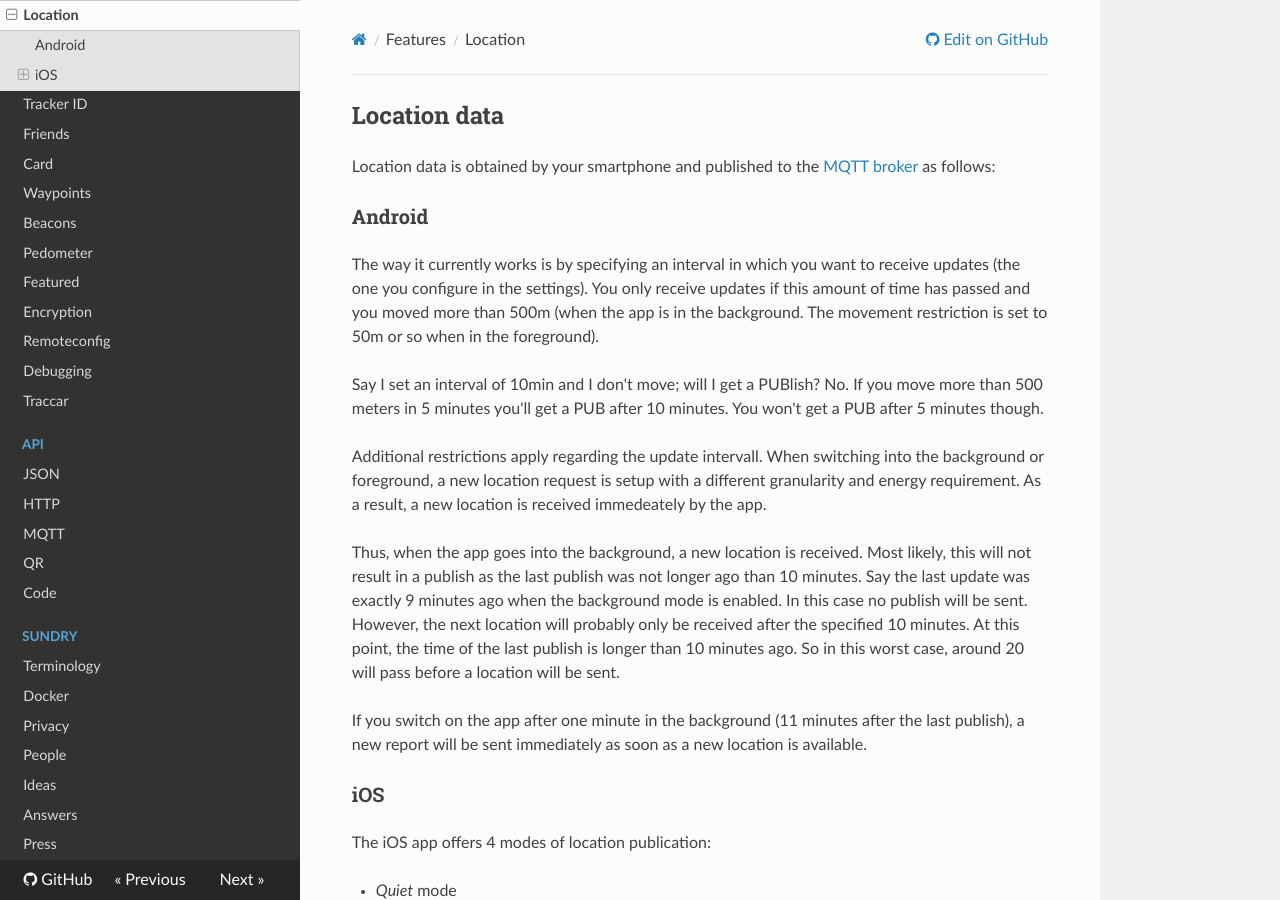
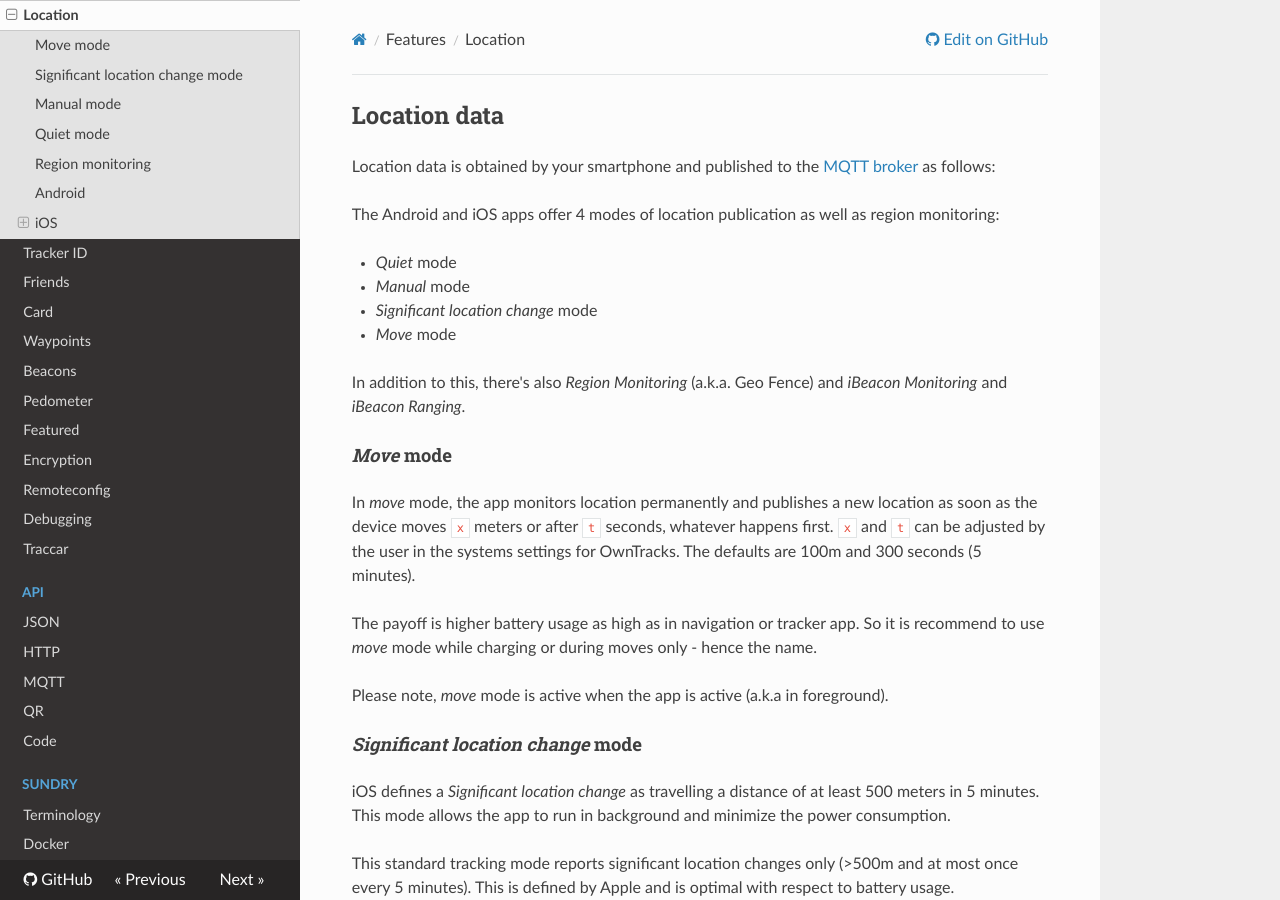
Before and after one commit to owntracks/booklet, an MkDocs documentation site: the page built from docs/features/location.md, in a window 1280 px wide and 900 px high. Built offline with MkDocs 1.6.1, drawn with Linux system fonts in a browser that asks for light colours; nearby versions of some CDN libraries; old or Windows-style settings are respelled for this version of MkDocs; some of the changed text lies outside the part shown.

Commit message:
Update location monitoring modes documentation
Make location monitoring modes documentation common to both the Android and iOS app. List OS specific location documentation (e.g., iBeacons) in that section.

```diff
--- a/docs/features/location.md
+++ b/docs/features/location.md
@@ -2,23 +2,7 @@
 
 Location data is obtained by your smartphone and published to the [MQTT broker](../guide/broker.md) as follows:
 
-### Android
-
-The way it currently works is by specifying an interval in which you want to receive updates (the one you configure in the settings). You only receive updates if this amount of time has passed and you moved more than 500m (when the app is in the background. The movement restriction is set to 50m or so when in the foreground).
-
-Say I set an interval of 10min and I don't move; will I get a PUBlish? No.
-If you move more than 500 meters in 5 minutes you'll get a PUB after 10 minutes. You won't get a PUB after 5 minutes though.
-
-Additional restrictions apply regarding the update intervall. When switching into the background or foreground, a new location request is setup with a different granularity and energy requirement. As a result, a new location is received immedeately by the app.
-
-Thus, when the app goes into the background, a new location is received. Most likely, this will not result in a publish as the last publish was not longer ago than 10 minutes. Say the last update was exactly 9 minutes ago when the background mode is enabled. In this case no publish will be sent. However, the next location will probably only be received after the specified 10 minutes. At this point, the time of the last publish is longer than 10 minutes ago. So in this worst case, around 20 will pass before a location will be sent.
-
-If you switch on the app after one minute in the background (11 minutes after the last publish), a new report will be sent immediately as soon as a new location is available.
-
-
-### iOS
-
-The iOS app offers 4 modes of location publication:
+The Android and iOS apps offer 4 modes of location publication as well as region monitoring:
 
 * _Quiet_ mode
 * _Manual_ mode
@@ -85,6 +69,22 @@ unmarked (by setting their radius to 0).
 Regions are shown on the map display in transparent blue or red circles. Red
 indicates the device is is within the region.
 
+
+### Android
+
+The way it currently works is by specifying an interval in which you want to receive updates (the one you configure in the settings). You only receive updates if this amount of time has passed and you moved more than 500m (when the app is in the background. The movement restriction is set to 50m or so when in the foreground).
+
+Say I set an interval of 10min and I don't move; will I get a PUBlish? No.
+If you move more than 500 meters in 5 minutes you'll get a PUB after 10 minutes. You won't get a PUB after 5 minutes though.
+
+Additional restrictions apply regarding the update intervall. When switching into the background or foreground, a new location request is setup with a different granularity and energy requirement. As a result, a new location is received immedeately by the app.
+
+Thus, when the app goes into the background, a new location is received. Most likely, this will not result in a publish as the last publish was not longer ago than 10 minutes. Say the last update was exactly 9 minutes ago when the background mode is enabled. In this case no publish will be sent. However, the next location will probably only be received after the specified 10 minutes. At this point, the time of the last publish is longer than 10 minutes ago. So in this worst case, around 20 will pass before a location will be sent.
+
+If you switch on the app after one minute in the background (11 minutes after the last publish), a new report will be sent immediately as soon as a new location is available.
+
+### iOS
+
 #### iBeacon monitoring
 
 The app user may mark a previously manually published or manually created location
```
